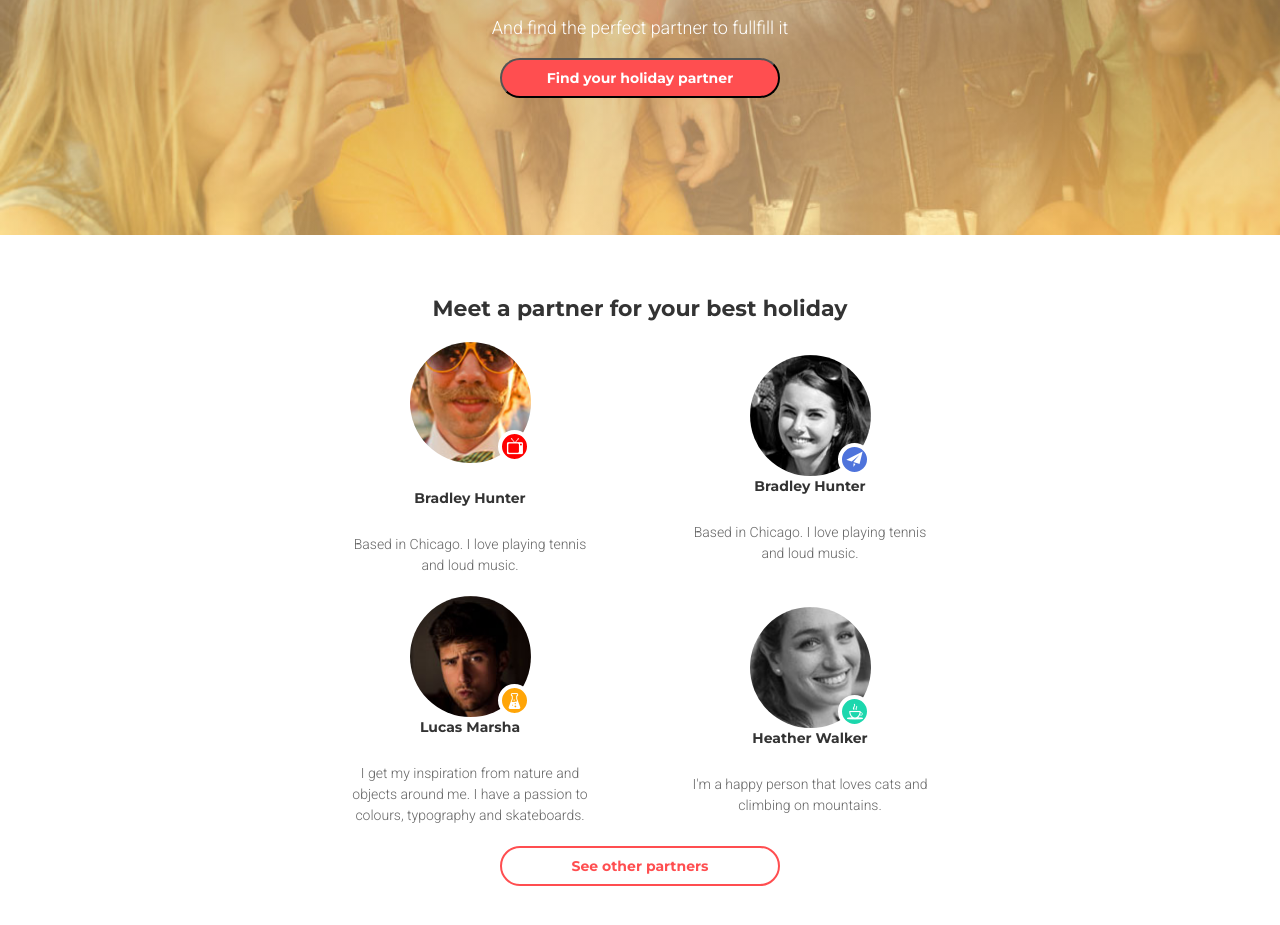
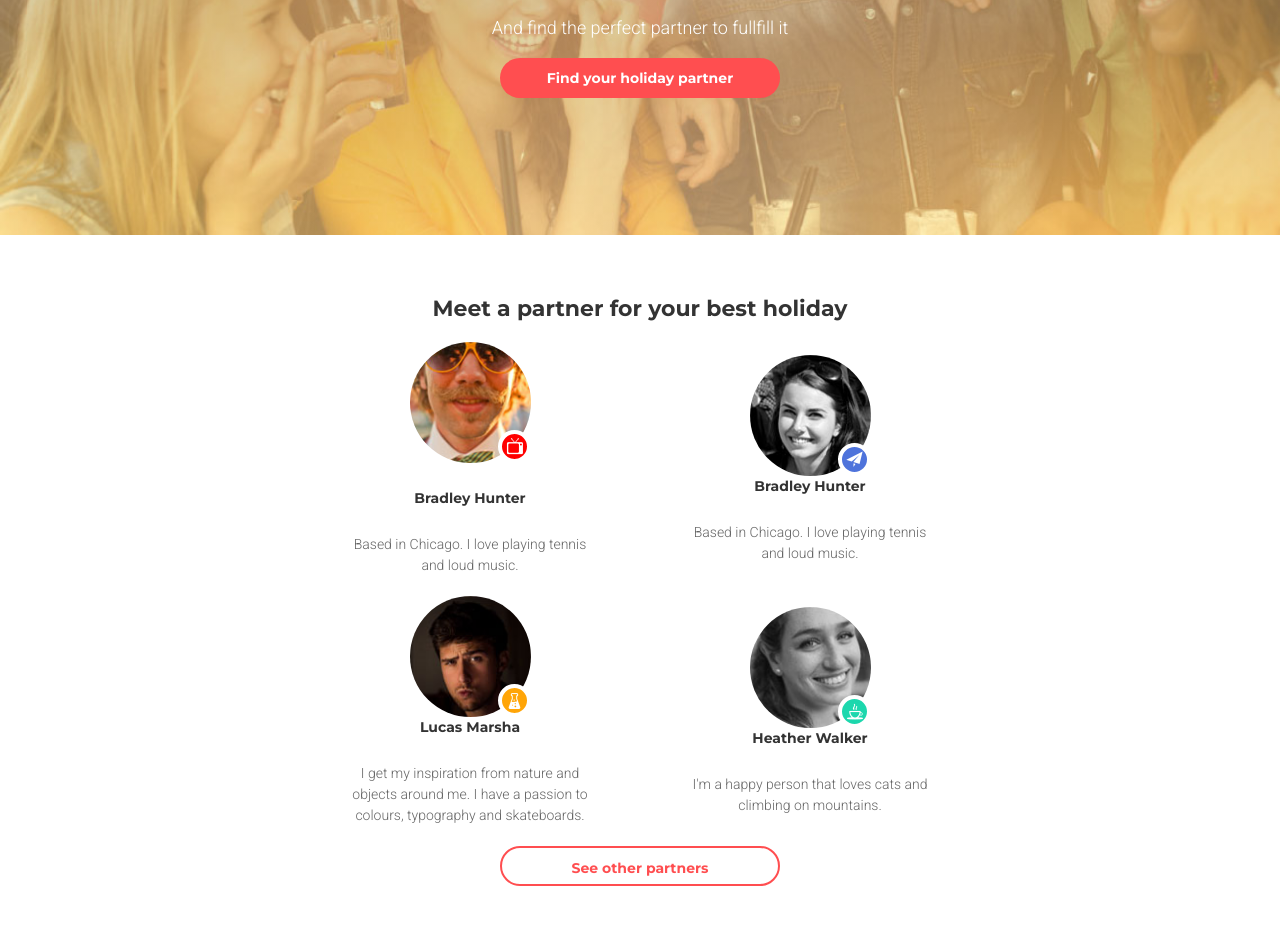
Before and after one commit to OleksandraButenko/goit-fe-course, a plain HTML site: page modul8/index.html in a window 1280 px wide. Shown: the part 305-1230 px from the top of the page. Drawn offline with Linux system fonts and the light colour scheme.

Commit message:
Update styles.css

```diff
--- a/modul8/css/styles.css
+++ b/modul8/css/styles.css
@@ -135,9 +135,9 @@ img {
 
 .button{
     text-decoration: none;
-    vertical-align: middle;
-     /*text-align: center;
-    /*padding-top: 5px;*/
+    text-align: center;
+      border: 0;
+    line-height: 40px;
     width: 280px;
     height: 40px;
     border-radius: 20px;
@@ -203,8 +203,9 @@ img {
 
 .button-two{
     text-decoration: none;
-    text-align: center;
-    /* padding-top: 5px;*/
+   text-align: center;
+    border: 0;
+    line-height: 40px;
     width: 280px;
     height: 40px;
     border: 2px solid #ff4e50;
```
